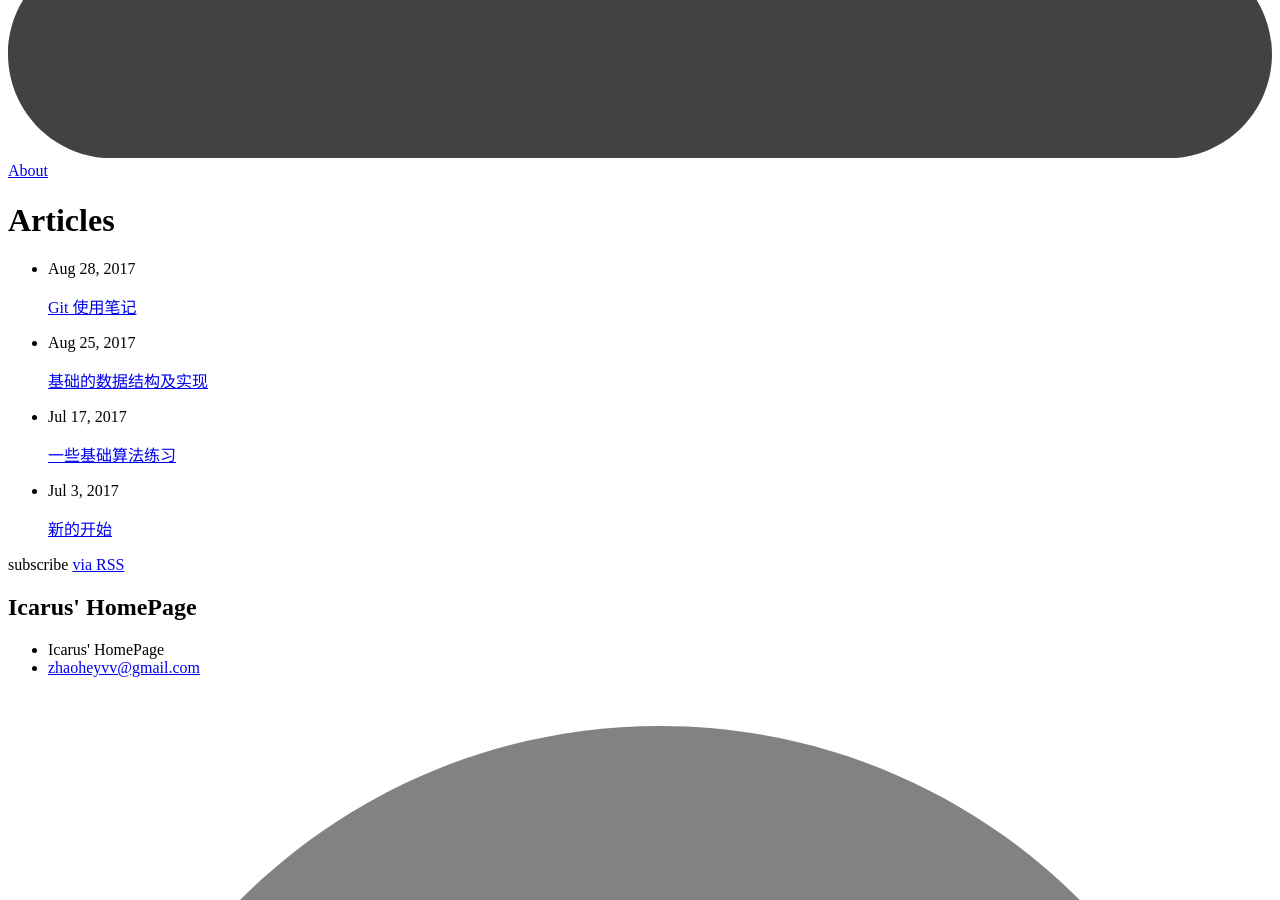
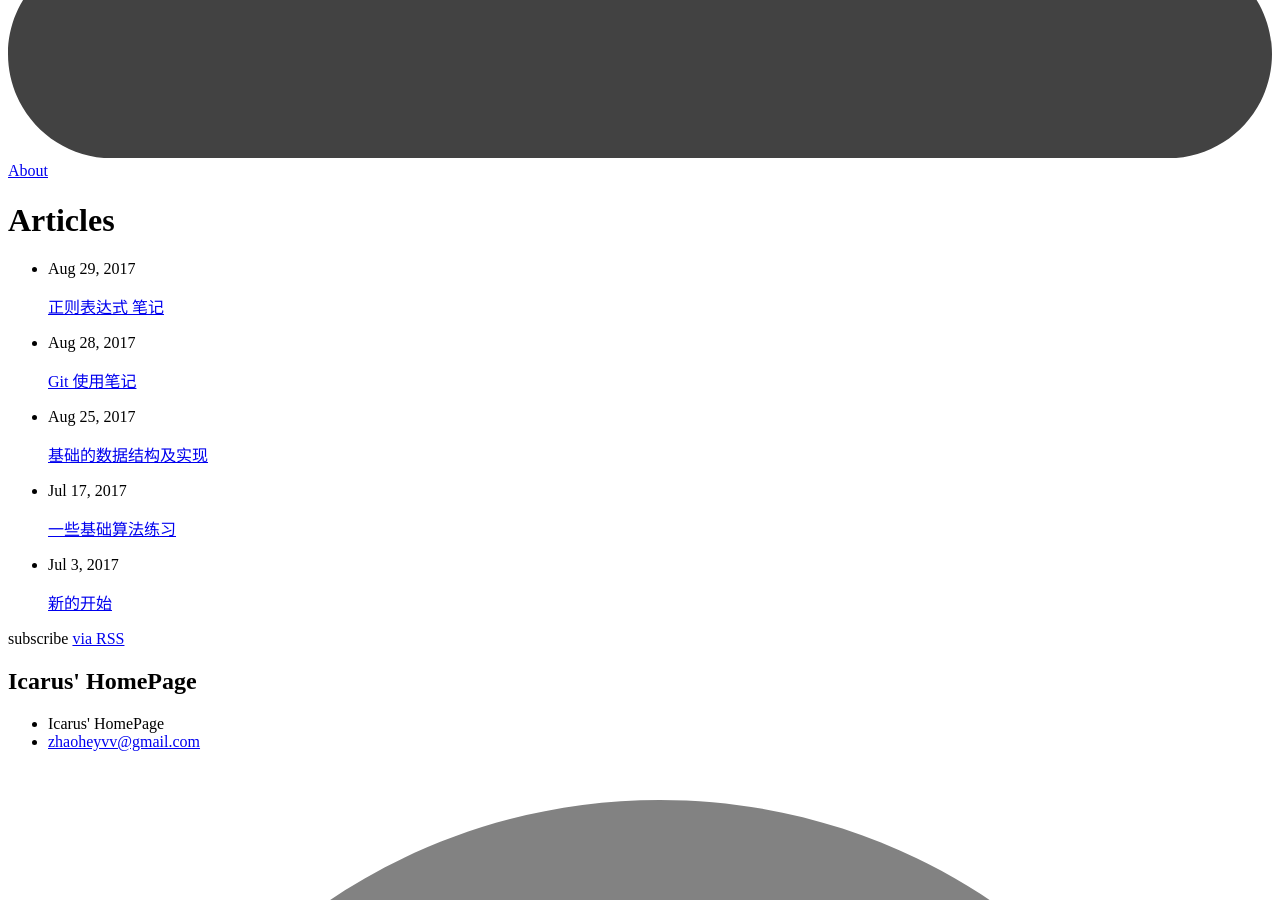
Before and after one commit to zhaoheyv/shit, a Jekyll site: the page built from index.html, in a window 1280 px wide and 900 px high, scrolled down 921 px. Built offline with Jekyll 4.4.1, drawn with Linux system fonts in a browser that asks for light colours; nearby versions of some CDN libraries.

Commit message:
init regexp

```diff
--- /dev/null
+++ b/_posts/2017-08-29-regexp.md
@@ -0,0 +1,7 @@
+---
+layout: post
+title : 正则表达式 笔记
+author: 赵何宇
+---
+
+> 主要资料参考:
```
Also changed, not shown: _posts/2017-08-28-basic-git.md (+1 -1 lines).
